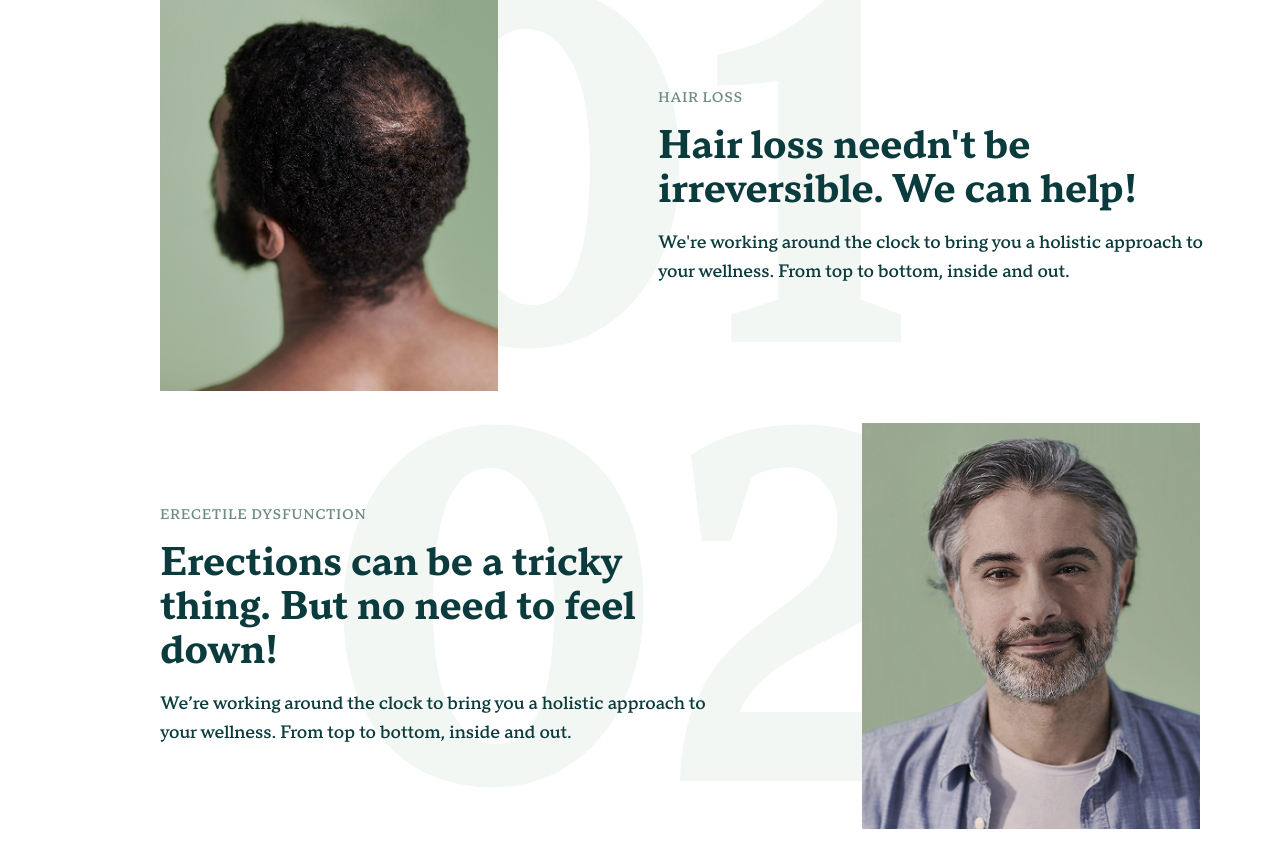
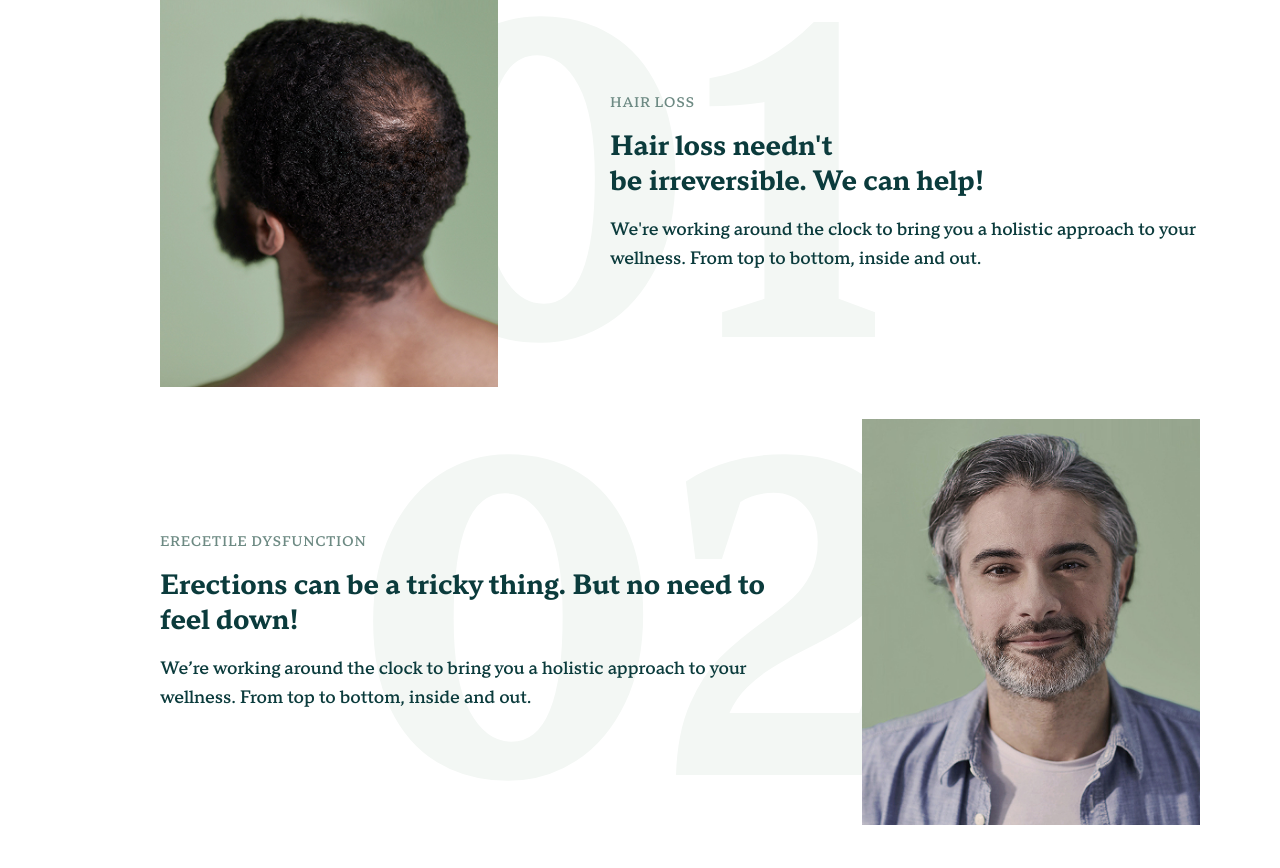
Before and after one commit to JamalMSaleh/manual-case-study, a Next.js app: page / in a window 1280 px wide. Shown: the part 1000-1868 px from the top of the page. Built offline with nearby package versions, Linux system fonts and the light colour scheme.

Commit message:
refactor: Adjust heading sizes and spacing in FeaturesSection component

```diff
--- a/src/components/landing/FeaturesSection.tsx
+++ b/src/components/landing/FeaturesSection.tsx
@@ -3,11 +3,11 @@ import Image from "next/image";
 const FeaturesSection = () => {
   return (
     <section className="flex flex-col items-center justify-center w-full">
-      <h1 className="text-3xl lg:text-5xl mb-16 font-bold tracking-tight">
+      <h1 className="text-3xl lg:text-4xl mb-16 font-bold tracking-tight">
         What we can help with
       </h1>
 
-      <div className="flex flex-col lg:flex-row items-center gap-12 relative max-w-6xl mx-auto">
+      <div className="flex flex-col lg:flex-row items-center relative max-w-6xl mx-auto">
         <div className="flex-shrink-0 relative z-10 lg:ml-20">
           <Image
             src="/images/feature-pic-head.jpg"
@@ -18,22 +18,24 @@ const FeaturesSection = () => {
           />
         </div>
         <div className="absolute inset-0 flex items-center justify-center pointer-events-none z-0">
-          <span className="text-[200px] lg:text-[500px] font-bold !text-bg-numbers select-none">
+          <span className="text-[250px] mt-44 lg:mt-7 lg:text-[450px] font-bold !text-bg-numbers  select-none">
             01
           </span>
         </div>
 
-        {/* Right Content */}
         <div className="relative z-10 w-full p-16 lg:p-0 text-center lg:text-left lg:ml-24 ">
-          <div className="space-y-4 ">
+          <div className="space-y-4">
             <p className="text-sm font-medium text-text-secondary tracking-wider uppercase">
               Hair Loss
             </p>
-
-            <h3 className="text-3xl lg:text-4xl font-bold text-text-primary leading-tight">
-              Hair loss needn't be irreversible. We can help!
-            </h3>
-
+            <div>
+              <h3 className="text-3xl font-bold text-text-primary leading-tight">
+                Hair loss needn't
+              </h3>
+              <h3 className="text-3xl  font-bold text-text-primary leading-tight">
+                be irreversible. We can help!
+              </h3>
+            </div>
             <p className="text-lg text-text-primary leading-relaxed">
               We're working around the clock to bring you a holistic approach to
               your wellness. From top to bottom, inside and out.
@@ -41,8 +43,7 @@ const FeaturesSection = () => {
           </div>
         </div>
       </div>
-      <div className="flex flex-col lg:flex-row-reverse  items-center gap-12 relative max-w-6xl mx-auto">
-        {/* Right Image */}
+      <div className="flex flex-col lg:flex-row-reverse  items-center  relative max-w-6xl mx-auto">
         <div className="flex-shrink-0 relative z-10 lg:ml-20">
           <Image
             src="/images/feature-pic-erecetile.jpg"
@@ -53,19 +54,18 @@ const FeaturesSection = () => {
           />
         </div>
         <div className="absolute inset-0 flex items-center justify-center pointer-events-none z-0">
-          <span className="text-[200px] lg:text-[500px] font-bold !text-bg-numbers select-none">
+          <span className="text-[250px] mt-44 lg:mt-7 lg:text-[450px] font-bold !text-bg-numbers  select-none">
             02
           </span>
         </div>
 
-        {/* left Content */}
         <div className="relative z-10 w-full text-center p-16 lg:p-0 lg:text-left lg:ml-24 ">
           <div className="space-y-4 ">
             <p className="text-sm font-medium text-text-secondary tracking-wider uppercase">
               Erecetile dysfunction
             </p>
 
-            <h3 className="text-3xl lg:text-4xl font-bold text-text-primary leading-tight">
+            <h3 className="text-3xl font-bold text-text-primary leading-tight">
               Erections can be a tricky thing. But no need to feel down!
             </h3>
 
--- a/tailwind.config.js
+++ b/tailwind.config.js
@@ -67,7 +67,7 @@ module.exports = {
         lg: ["1.125rem", { lineHeight: "1.75rem" }], // Large text
         xl: ["1.25rem", { lineHeight: "1.75rem" }], // Extra large
         "2xl": ["1.5rem", { lineHeight: "2rem" }], // Headings
-        "3xl": ["1.875rem", { lineHeight: "2.25rem" }], // Large headings
+        "3xl": ["1.75rem", { lineHeight: "2.25rem" }], // Large headings
         "4xl": ["2.25rem", { lineHeight: "2.5rem" }], // Hero headings
         "4xl": ["2.5rem", { lineHeight: "2.75rem" }], // Hero headings
         "7xl": ["90px", { lineHeight: "90px" }], // Hero headings
```
